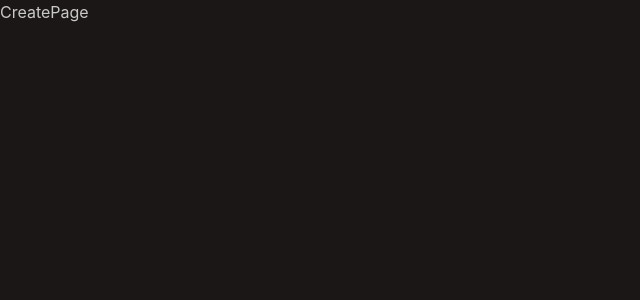
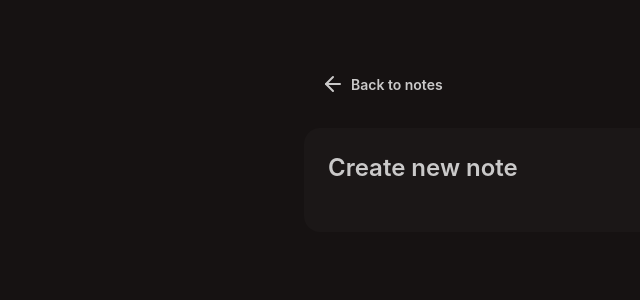
Before and after one commit to FHZergursh/thinkboard-PERN, a React (Vite) app in the folder frontend/: page /create in a window 1280 px wide. Shown: the top 300 px of the page, without its empty margins (0-640 px from the left). Built offline with nearby package versions, Linux system fonts and the light colour scheme.

Commit message:
create page part 1
setting out the framework before feature implementation

```diff
--- a/frontend/src/pages/CreatePage.tsx
+++ b/frontend/src/pages/CreatePage.tsx
@@ -1,8 +1,38 @@
-import React from 'react'
+import { ArrowLeftIcon } from 'lucide-react';
+import React, { useState } from 'react'
+import { Link } from 'react-router';
 
 const CreatePage = () => {
+  const [title, setTitle] = useState("");
+  const [content, setContent] = useState("")
+  const [loading, setLoading] = useState(false)
+
+  const handleSubmit = () => {
+
+  }
+
+
   return (
-    <div>CreatePage</div>
+    <div className='min-h-screen bg-base-200'>
+      <div className='container mx-auto px-4 py-8'></div>
+      <div className='max-w-2xl mx-auto'>
+        <Link to={"/"} className='btn btn-ghost mb-6'>
+        <ArrowLeftIcon />
+        Back to notes
+        </Link>
+
+        <div className='card bg-base-100'>
+          <div className='card-body'>
+            <h2 className='card-title text-2xl mb-4'>Create new note</h2>
+            <form onSubmit={handleSubmit}>
+
+
+            </form>
+          </div>
+        </div>
+      </div>
+
+    </div>
   )
 }
 
```
